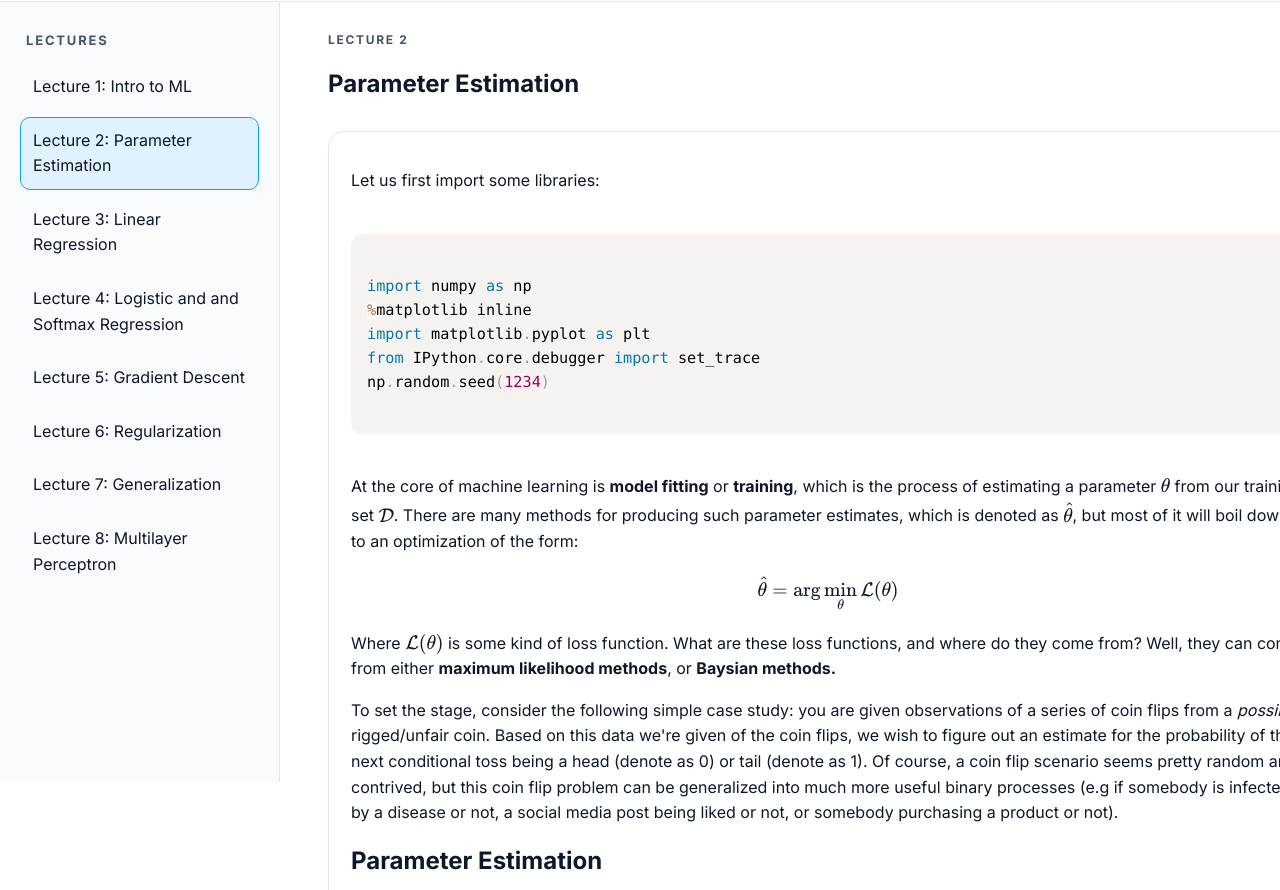
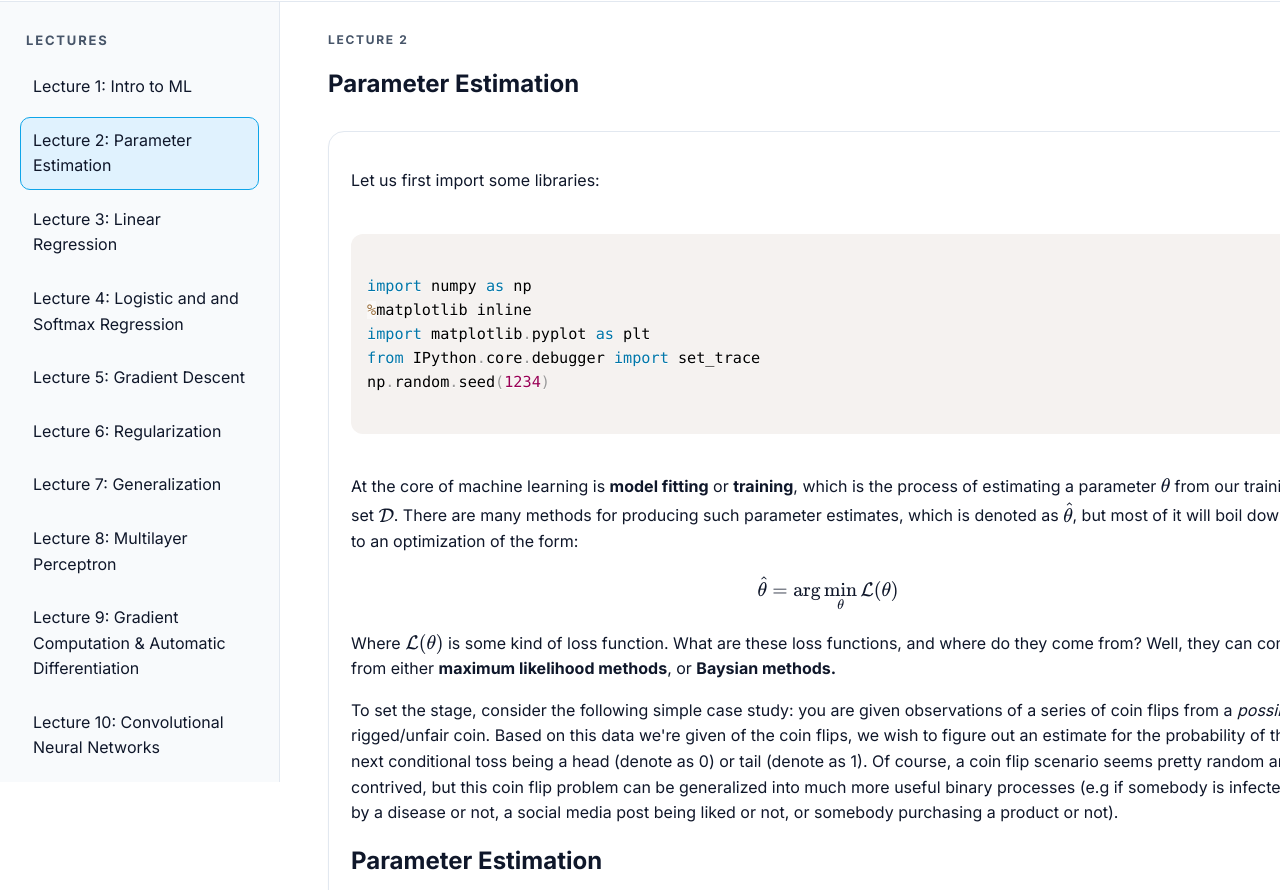
Before and after one commit to CamJeff/CameronJeffery, a plain HTML site: page COMP_551_Notes/lecture2.html in a window 1280 px wide. Shown: the part 62-952 px from the top of the page. Drawn offline with nearby package versions, Linux system fonts and the light colour scheme.

Commit message:
Update lecture2.html

```diff
--- a/COMP_551_Notes/lecture2.html
+++ b/COMP_551_Notes/lecture2.html
@@ -55,6 +55,9 @@
         <li class="nav-item"><a href="lecture6.html">Lecture 6: Regularization</a></li>
         <li class="nav-item"><a href="lecture7.html">Lecture 7: Generalization</a></li>
         <li class="nav-item"><a href="lecture8.html">Lecture 8: Multilayer Perceptron</a></li>
+        <li class="nav-item"><a href="lecture9.html">Lecture 9: Gradient Computation & Automatic Differentiation</a></li>
+        <li class="nav-item"><a href="lecture10.html">Lecture 10: Convolutional Neural Networks</a></li>
+        <li class="nav-item"><a href="lecture11.html">Lecture 11: Neural Networks for Sequences</a></li>
       </ul>
     </nav>
 
```
